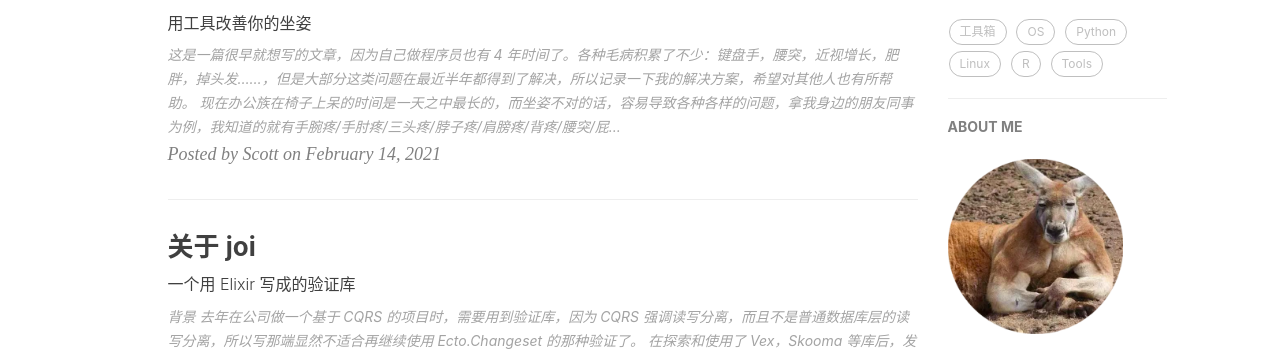
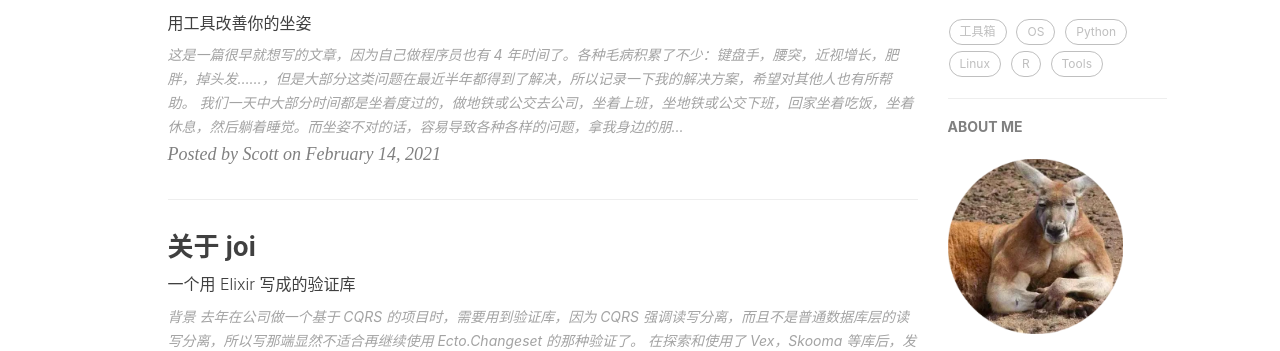
Before and after one commit to scottming/scottming.github.io, a Jekyll site: the page built from index.html, in a window 1280 px wide and 900 px high. Shown: the part 499-850 px from the top of the window. Built offline with Jekyll 4.4.1, drawn with Linux system fonts in a browser that asks for light colours; nearby versions of some CDN libraries; the list of posts is cut into pages by our own code; comment, search, counter and statistics services are not loaded; some of the changed lines change nothing that is shown.

Commit message:
Add more words

```diff
--- a/_posts/2021-02-14-the-guide-to-self-help.md
+++ b/_posts/2021-02-14-the-guide-to-self-help.md
@@ -13,13 +13,59 @@
 这是一篇很早就想写的文章，因为自己做程序员也有 4 年时间了。各种毛病积累了不少：键盘手，腰突，近视增长，肥胖，掉头发......，但是大部分这类问题在最近半年都得到了解决，所以记录一下我的解决方案，希望对其他人也有所帮助。
 
 
-现在办公族在椅子上呆的时间是一天之中最长的，而坐姿不对的话，容易导致各种各样的问题，拿我身边的朋友同事为例，我知道的就有手腕疼/手肘疼/三头疼/脖子疼/肩膀疼/背疼/腰突/屁股疼等等。我自己就经历过手腕/三头/腰/背/肩膀/小腿这几个部位的疼痛，手腕，严重的时候吃个面夹面都疼，炒菜的时候推勺也疼的不行；三头，因为手臂比较粗重，当手肘没有承托时，肱三头的止点就容易疼；肩膀，因为坐姿不对，肩膀的三角肌后束附近经常酸疼；腰，年中诊断出了腰椎间盘突出；小腿，严重那会每天晚上都得用曲线锯放松才行。
+我们一天中大部分时间都是坐着度过的，做地铁或公交去公司，坐着上班，坐地铁或公交下班，回家坐着吃饭，坐着休息，然后躺着睡觉。而坐姿不对的话，容易导致各种各样的问题，拿我身边的朋友同事为例，我知道的就有手腕疼/手肘疼/三头疼/脖子疼/肩膀疼/背疼/腰突/屁股疼等等。我自己就经历过手腕/三头/腰/背/肩膀/小腿这几个部位的疼痛，手腕，严重的时候吃个面夹面都疼，炒菜的时候推勺也疼的不行；三头，因为手臂比较粗重，当手肘没有承托时，肱三头的止点就容易疼；肩膀，因为坐姿不对，肩膀的三角肌后束附近经常酸疼；腰，年中诊断出了腰椎间盘突出；小腿，严重那会每天晚上都得用曲线锯放松才行。
 
-说了这么多因坐姿引起的问题，那么这些问题该如何解决和预防呢？人体是个整体，且是个复杂的系统，细节特别多，而我们的大脑工作记忆又非常有限，要你上班的时候每时每刻都去关注自己的脚放对没，头有没前倾，等等是不现实的。所以，有个简单的原则：**3 个 90 度**，上半身和你的大腿成 90 度，小臂和大臂成 90 度，大腿和小腿成 90 度，且脚掌能完全撑地。如图所示：
+说了这么多因坐姿引起的问题，那么这些问题该如何解决和预防呢？
+
+首先说一下，理想的坐姿是什么呢？这里需要引用一下 pain free 的原文：
+
+> The most important aspect of sitting is the position of your pelvis.
+>
+> Memorize this and then continue.
+
+> When you are sitting in a chair, gravity will cause your pelvis to tilt backward, not forward. But, as you discovered in the earlier explorations, you need to sit on the front part of your sit bones to have good spinal alignment. This means that you need to find a good way to prevent your pelvis from tilting backward when you are sitting.
+
+
+简单翻译一下：
+
+> 坐姿最重要的是骨盆的位置。
+>
+> 记住这一点，然后继续。
+>
+> 当你坐在椅子上时，重力会使你的骨盆向后倾斜，而不是向前倾斜。但是，正如你在前面的探索中发现的那样，你需要坐在坐骨的前半部分，才能有良好的脊柱排列。这意味着，你需要找到一个好的方法来防止你的骨盆在坐着的时候向后倾斜。
+
+还有一段 key points:
+
+
+> 1.Body weight rests on the front of the sit bones
+>
+> 2.The hip flexors are active
+>
+> 3.The back muscles are relaxed
+>
+> 4.The chest is open, and the shoulders are relaxed
+>
+> 5.The head is positioned directly over the upper bod
+
+简单翻译下：
+
+> 1.身体的重心放在坐骨的前面(也屁股上两块骨头平的那个位置)
+>
+> 2.髋关节屈肌活跃(为了对抗中心，保持不后倾)
+>
+> 3.背部肌肉放松
+>
+> 4.胸口开阔，肩部放松。
+>
+> 5.头部位于上半身的正上方。
+
+这些点结合起来，就可以让你重量均匀的分担在两块坐骨上，然后通过髂间关节均匀传导至每一节的脊椎。这些点说起来很简单，但要做到是需要经过长时间的练习的，感兴趣的朋友可以直接看书。
+
+其实人体是个整体，且是个复杂的系统，细节特别多，而我们的大脑工作记忆又非常有限，要你上班的时候每时每刻都去关注自己的脚放对没，头有没前倾，骨盆有没对位，等等是不现实的。所以，除了刚刚提到骨盆原则之外，还有个简单的原则：**3 个 90 度**，上半身和你的大腿成 90 度，小臂和大臂成 90 度，大腿和小腿成 90 度，且脚掌能完全撑地。如图所示：
 
 ![three_90_degree](https://scottming-blog-1253938325.cos.ap-beijing.myqcloud.com/2021-02-14-three_90_degree.png)
 
-值得注意的是，右边图里这个人的腰和背是完全贴在椅背上的，跟你小时候学的只做椅子一半完全不一样(也不知道哪个傻逼老师教的)，只做一半椅子有个非常大的风险点，就是你身体前倾的时候，容易让你的重心也往前，从而导致你的腰骶附近承压过重，而非用你的坐骨臀部肌肉承重，长此以往，必定腰突(我就是这么凸的)。还有一点，手肘往后缩，的确是自然放松的状态，久了肩膀和三头也很累，但这个问题可以用硬件解决。
+值得注意的是，右边图里这个人的腰和背是完全贴在椅背上的，跟你小时候学的只做椅子一半完全不一样(也不知道哪个傻逼老师教的)，只做一半椅子有个非常大的风险点，就是你身体前倾的时候，容易让你的重心也往前，从而导致你的腰骶附近承压过重，而非用你的坐骨臀部肌肉承重，长此以往，必定腰突(我就是这么凸的)。还有一点，手肘往后缩，的确是自然放松的状态，久了肩膀和三头也很累。但这些问题简单点，其实可以用硬件工具解决，好的工具代表了好的心智。
 
 要达成这个原则，首先你需要有个显示器，或者把你的笔记本**架高**，如果是 27 寸的显示器，建议把高度调在眼睛离上沿 8-10 cm 这个位置，有个朋友长期使用笔记本，在脖子疼的情况下也没有引起重视，后来有天实在头晕去医院检查，发现已经颈凸(是的，你没看错，除了腰突颈部也会突的)，现在只能一直戴脖套生活了。
 
@@ -45,4 +91,17 @@
 
 ![img](https://scottming-blog-1253938325.cos.ap-beijing.myqcloud.com/2021-02-14-final_desk.jpg)
 
+同事出镜演示使用效果
+
 ![img](https://scottming-blog-1253938325.cos.ap-beijing.myqcloud.com/2021-02-14-elbow.gif)
+
+## 参考资料
+
+* [Pain-Free Sitting, Standing, and Walking](https://www.amazon.com/-/zh/dp/1590309715/ref=sr_1_1?__mk_zh_CN=%E4%BA%9A%E9%A9%AC%E9%80%8A%E7%BD%91%E7%AB%99&dchild=1&keywords=pain+free+sitting&qid=1613298539&sr=8-1)
+* [你的姿勢很有事](https://www.books.com.tw/products/0010761029)
+* [骨盆為什麼那麼容易歪？3種睡前動作幫助改善](
+https://www.youtube.com/watch?v=A1W0IzD1-PM&ab_channel=%E8%A9%B9%E7%8F%9E%E7%91%A4%E7%89%A9%E7%90%86%E6%B2%BB%E7%99%82%E5%B8%ABVeronicaRehab)
+* [久坐族腰痛很久了嗎？這3招幫你放鬆寬關節](
+https://www.youtube.com/watch?v=iJMs7mlW3g4&ab_channel=%E8%A9%B9%E7%8F%9E%E7%91%A4%E7%89%A9%E7%90%86%E6%B2%BB%E7%99%82%E5%B8%ABVeronicaRehab)
+* [椅墊真的能改善久坐族問題嗎？3招教你穩定骨盆！｜詹珞瑤 物理治療師](
+https://www.youtube.com/watch?v=pOmj5OmXEFI&ab_channel=%E8%A9%B9%E7%8F%9E%E7%91%A4%E7%89%A9%E7%90%86%E6%B2%BB%E7%99%82%E5%B8%ABVeronicaRehab)
```
